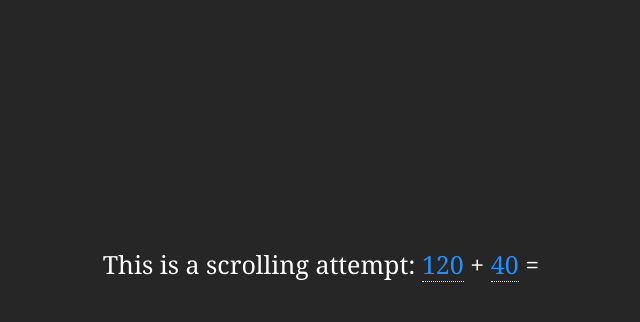
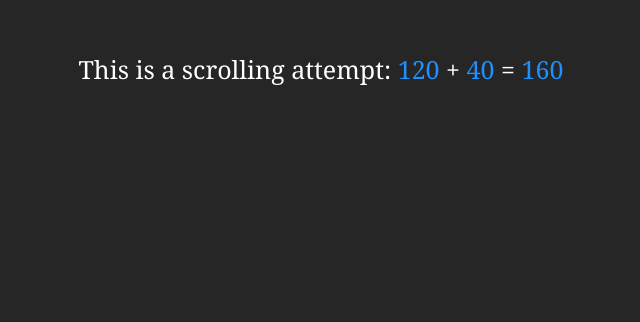
Before and after one commit to nmaxcom/SweepNumbers.js, a website: page index.html in a window 1280 px wide. Shown: the part 136-458 px from the top of the page, without its empty margins (319-959 px from the left). Drawn offline with Linux system fonts and the light colour scheme.

Commit message:
simplificacion en el layout

```diff
--- a/index.html
+++ b/index.html
@@ -9,13 +9,11 @@
 
 </head>
 <body>
-<div class="vertical">
-    <div class="horizontal">
-        <div class="content">
-            <p class="text">This is a scrolling attempt: <span>120</span> + <span>40</span> = <span id="resul"></span></p>
-        </div>
-    </div>
+
+<div class="content">
+    <p class="text">This is a scrolling attempt: <span>120</span> + <span>40</span> = <span id="result">160</span></p>
 </div>
+
 <script src="script.js"></script>
 </body>
 </html>
--- a/script.js
+++ b/script.js
@@ -1,7 +1,7 @@
-window.onload = () => {
+window.onload = () =>{
     var startingX, target, originalValue, dragging;
-    document.onmousedown = (e)=> {
-        if(e.target.localName === "span") {
+    document.onmousedown = (e)=>{
+        if(e.target.localName === "span"){
             e.preventDefault();
             target        = e.target;
             originalValue = e.target.innerHTML;
@@ -9,17 +9,17 @@ window.onload = () => {
             dragging      = true;
         }
     };
-    document.onmousemove = (e)=> {
-        if(dragging) {
-            var moved        = Math.floor((e.pageX - startingX) * 0.01 * originalValue);
-            target.innerHTML = parseInt(originalValue) + moved;
-            var $resul       = document.getElementById('resul');
-            var $input1      = document.querySelectorAll('span')[0].innerHTML;
-            var $input2      = document.querySelectorAll('span')[1].innerHTML;
-            $resul.innerHTML = parseInt($input1) + parseInt($input2);
+    document.onmousemove = (e)=>{
+        if(dragging){
+            var moved         = Math.floor((e.pageX - startingX) * 0.01 * originalValue);
+            target.innerHTML  = parseInt(originalValue) + moved;
+            var $result       = document.getElementById('result');
+            var $input1       = document.querySelectorAll('span')[0].innerHTML;
+            var $input2       = document.querySelectorAll('span')[1].innerHTML;
+            $result.innerHTML = parseInt($input1) + parseInt($input2);
         }
     };
-    document.onmouseup   = (e) => {
+    document.onmouseup   = (e) =>{
         dragging = false;
     };
 };
--- a/style.css
+++ b/style.css
@@ -6,28 +6,15 @@ body {
     cursor: auto;
 }
 
-.vertical {
-    writing-mode: vertical-lr;
+.content {
     text-align: center;
-    height: 100%;
-    width: 100%;
-}
-
-.horizontal {
-    display: inline-block;
-    writing-mode: horizontal-tb;
-    width: 100%;
-    text-align: center;
-}
-
-.content {
-    text-align: left;
-    display: inline-block;
+    /*display: inline-block;*/
     padding: .5em 1em;
+    margin: 150px auto 0;
 }
 
 span {
     color: dodgerblue;
-    border-bottom: 1px dotted #fff;
+    /*border-bottom: 1px dotted #fff;*/
     cursor: col-resize;
 }
```
